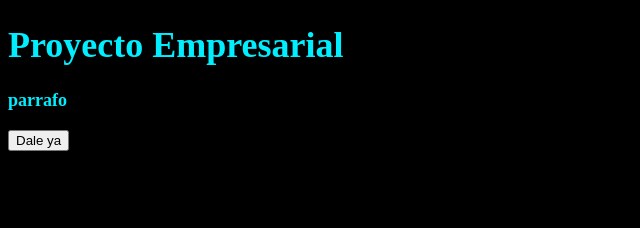
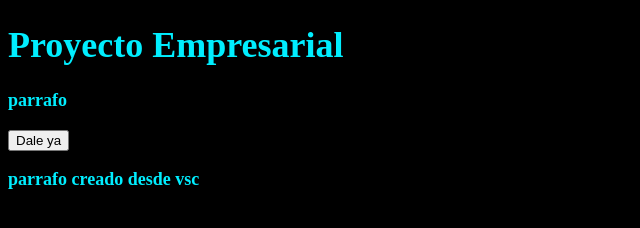
Before and after one commit to devdariill/try_learning-git, a plain HTML site: page index.html in a window 1280 px wide. Shown: the whole page, without its empty margins (0-640 px from the left). Drawn offline with Linux system fonts and the light colour scheme.

Commit message:
creando p desde vsc

```diff
--- a/index.html
+++ b/index.html
@@ -13,5 +13,7 @@
     <p> parrafo </p>
 
     <input type="button" onClick="saludo()" value="Dale ya">
+
+    <p>parrafo creado desde vsc</p>
 </body>
 </html>
```
